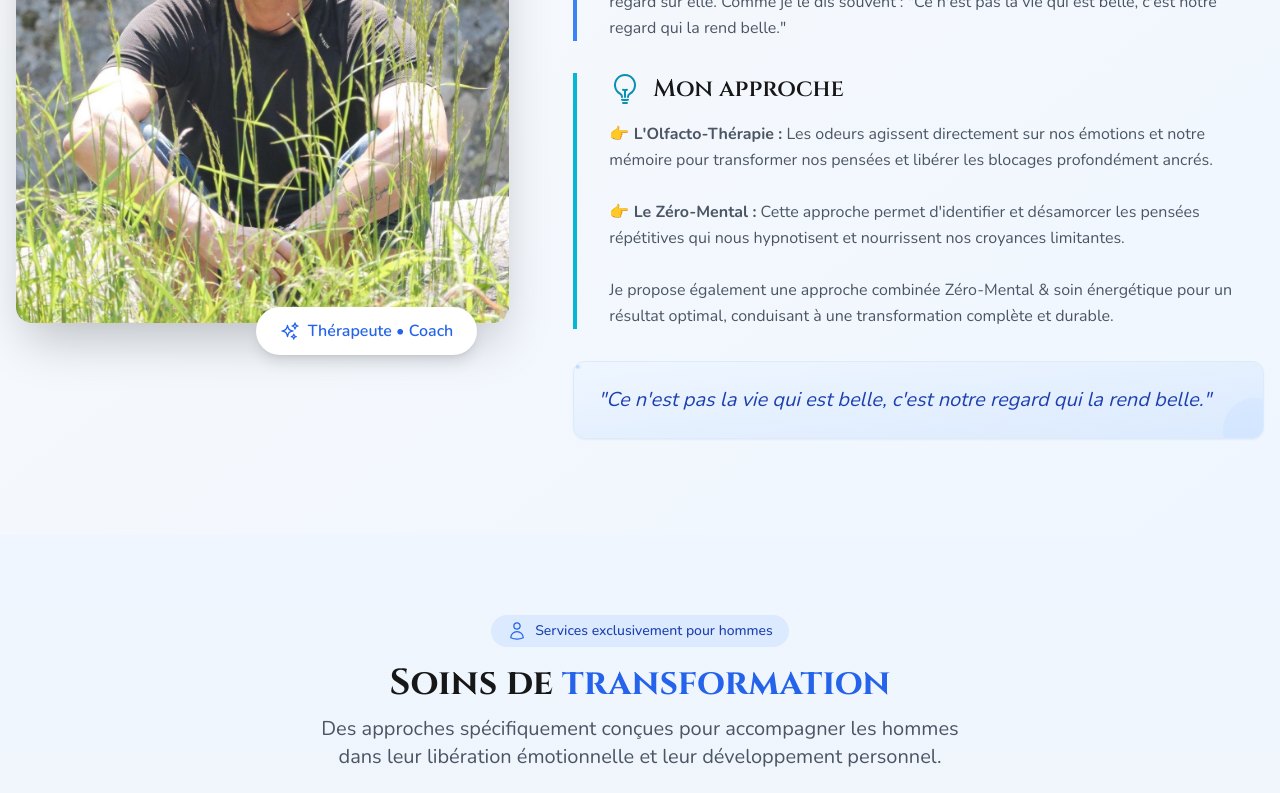
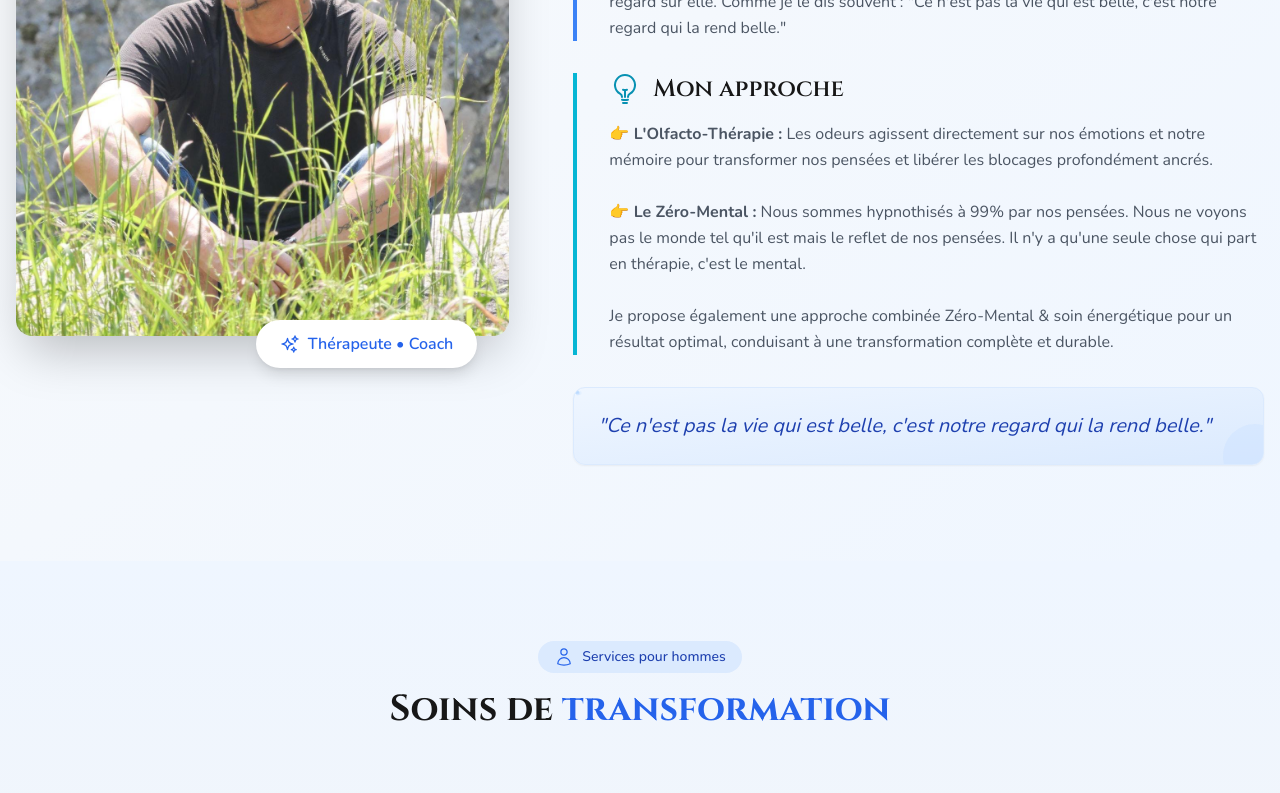
Before and after one commit to flowxt/krisnextjs, a Next.js app: page /patrice in a window 1280 px wide. Shown: the part 440-1233 px from the top of the page. Built offline with nearby package versions, Linux system fonts and the light colour scheme.

Commit message:
modif homme

```diff
--- a/src/app/components/PatricePresentation.jsx
+++ b/src/app/components/PatricePresentation.jsx
@@ -182,7 +182,7 @@ export default function PatricePresentation() {
                 </motion.div>
                 <p className="font-sans text-gray-600 leading-relaxed dark:text-blue-100">
                   <strong>👉 L'Olfacto-Thérapie :</strong> Les odeurs agissent directement sur nos émotions et notre mémoire pour transformer nos pensées et libérer les blocages profondément ancrés.<br /><br />
-                  <strong>👉 Le Zéro-Mental :</strong> Cette approche permet d'identifier et désamorcer les pensées répétitives qui nous hypnotisent et nourrissent nos croyances limitantes.<br /><br />
+                  <strong>👉 Le Zéro-Mental :</strong> Nous sommes hypnothisés à 99% par nos pensées. Nous ne voyons pas le monde tel qu'il est mais le reflet de nos pensées. Il n'y a qu'une seule chose qui part en thérapie, c'est le mental.<br /><br />
                   Je propose également une approche combinée Zéro-Mental & soin énergétique pour un résultat optimal, conduisant à une transformation complète et durable.
                 </p>
               </motion.div>
--- a/src/app/patrice/page.js
+++ b/src/app/patrice/page.js
@@ -188,16 +188,12 @@ Le processus de transformation :
             >
               <UserIcon className="w-5 h-5 text-blue-600" />
               <span className="text-blue-800 font-medium text-sm">
-                Services exclusivement pour hommes
+                Services pour hommes
               </span>
             </motion.div>
             <h2 className="text-4xl font-bold font-heading mb-3">
               Soins de <span className="text-blue-600">transformation</span>
             </h2>
-            <p className="text-xl text-gray-600 max-w-2xl mx-auto">
-              Des approches spécifiquement conçues pour accompagner les hommes
-              dans leur libération émotionnelle et leur développement personnel.
-            </p>
           </motion.div>
 
           <div className="grid grid-cols-1 md:grid-cols-2 lg:grid-cols-4 gap-8">
```
